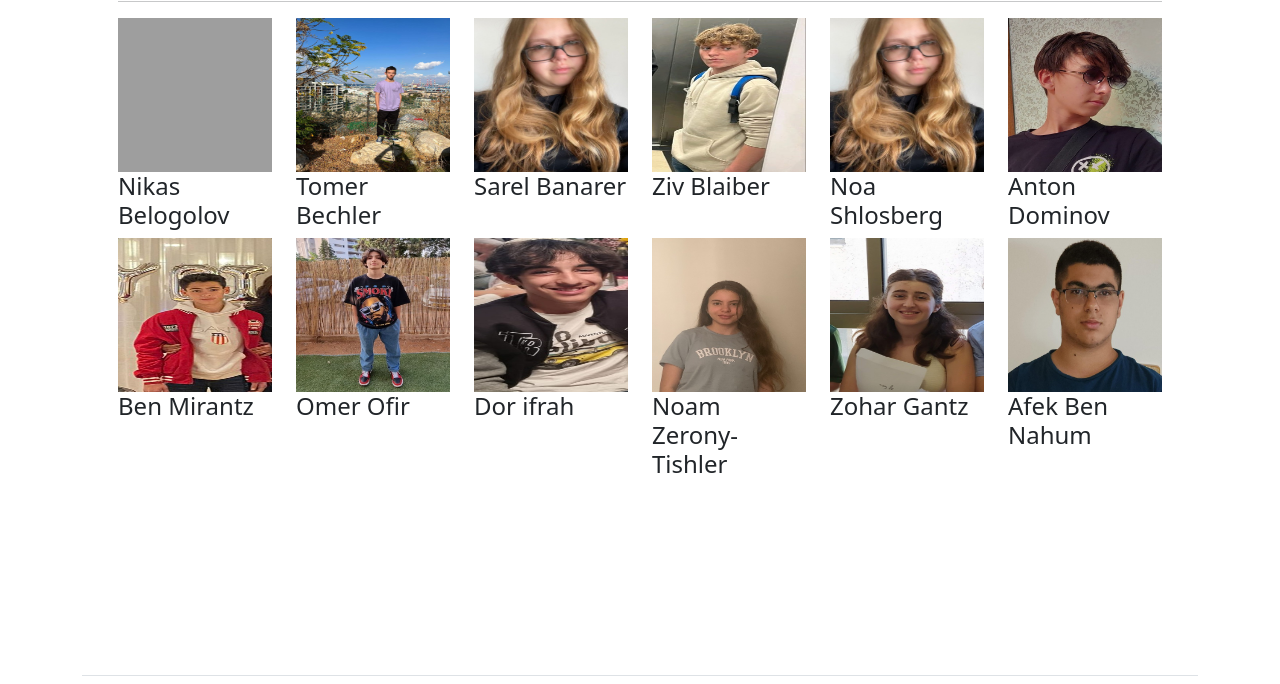
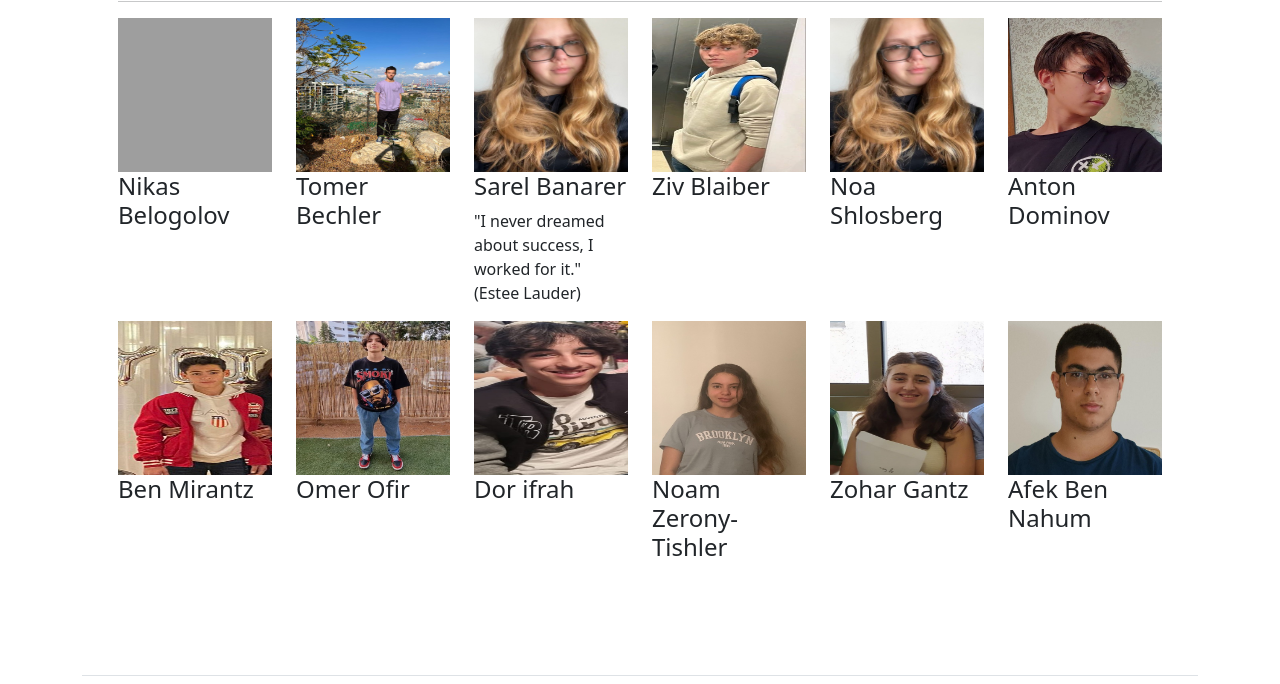
Before and after one commit to anonymous675/AstroGardens, a website: page index.html in a window 1280 px wide. Shown: the part 6342-7026 px from the top of the page. Drawn offline with nearby package versions, Linux system fonts and the light colour scheme; grey boxes are pictures that could not be loaded.

Commit message:
Update index.html

```diff
--- a/index.html
+++ b/index.html
@@ -110,10 +110,13 @@
                         <div class="col">
                             <img src="team_members/tomer.jpg" width="100%">
                             <h4>Tomer Bechler</h4>
+                            <p></p>
                         </div>
                         <div class="col">
                             <img src="team_members/2.jpg" width="100%">
                             <h4>Sarel Banarer</h4>
+                            <p>"I never dreamed about success, I worked for it."
+(Estee Lauder)</p>
                         </div>
                         <div class="col">
                             <img src="team_members/4.jpg" width="100%">
```
